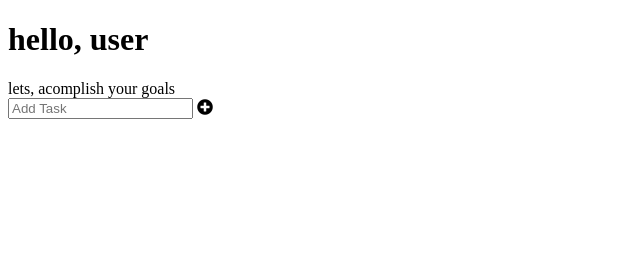
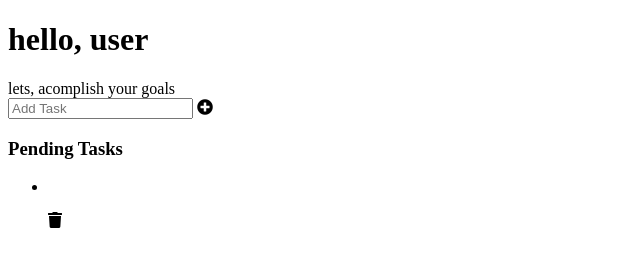
Before and after one commit to Carlos-Gabriel-Rojas/Task_Manager_App, a plain HTML site: page index.html in a window 1280 px wide. Shown: the whole page, without its empty margins (0-640 px from the left). Drawn offline with Linux system fonts and the light colour scheme.

Commit message:
added the elements inside the taskList, the ul and the li with its buttons

```diff
--- a/index.html
+++ b/index.html
@@ -22,11 +22,29 @@
       </div>
 
       <div class="addTask">
+
         <input type="text" placeholder="Add Task" id="addTaskInput">
         <i id="enterBtn" class="fas fa-plus-circle"></i>
+
       </div>
 
-      <div class="taskSection"></div>
+      <div class="taskSection">
+
+        <h3>Pending Tasks</h3>
+
+        <ul id="taskList">
+
+          <li>
+
+            <i class="far fa-cicle co" data="done" id="0"></i>
+            <p class="text"></p>
+            <i class="fas fa-trash de" data="deleted" id="0"></i>
+
+          </li>
+
+        </ul>
+
+      </div>
 
     </div>
 
```
